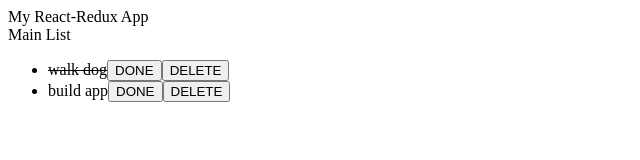
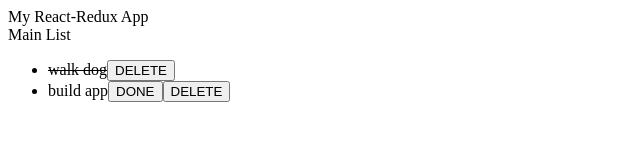
Before and after one commit to GregatGit/todos-lab, a React (Create React App) app: page / in a window 1280 px wide. Shown: the top 160 px of the page, without its empty margins (0-640 px from the left). Built offline with nearby package versions, Linux system fonts and the light colour scheme.

Commit message:
show button when needed

```diff
--- a/src/components/MainList.js
+++ b/src/components/MainList.js
@@ -5,8 +5,8 @@ const MainList = ({ todos }) => {
   function showTodos(list) {
     return list.map((todo, index) =>{
       return (<li key={index}>
-        {todo.done ? <s>{todo.name}</s> : todo.name}
-        <button>DONE</button>
+        {todo.done ? <s>{todo.name}</s> : (todo.name)}
+        {todo.done ? <span></span> : <button>DONE</button>}
         <button>DELETE</button>
         </li>)
     })
```
